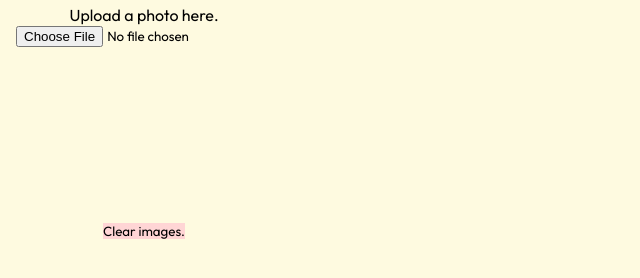
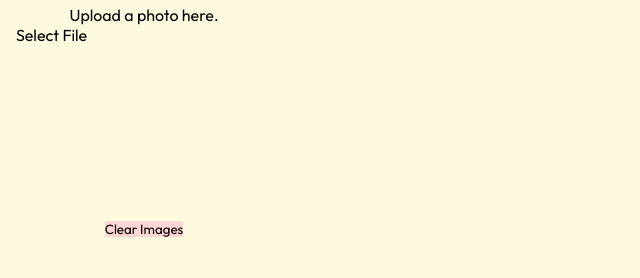
Before and after one commit to Alisa-Leung/Bloomia, a browser extension: page index.html in a window 1280 px wide. Shown: the part 106-384 px from the top of the page, without its empty margins (0-640 px from the left). Drawn offline with Linux system fonts and the light colour scheme; a web font is replaced by a local one.

Commit message:
file input stuff

```diff
--- a/index.html
+++ b/index.html
@@ -11,12 +11,13 @@
     <h1 id="greeting"></h1>
     <img id="logo" src="images/logo.png"/>
     <p>Upload a photo here.</p>
-    <div id=buttonContainer>
-      <input type="file" id="photoFile" accept="image/*">
-    </div>
+    <label id="customFile">
+      <input type="file" id="photoFile" accept="image/*" hidden>
+      <span>Select File</span>
+    </label>
     <div id="galleryContainer">
       <div id="gallery"></div>
     </div>
-    <button id="clearImages">Clear images.</button>
+    <button id="clearImages">Clear Images</button>
   </body>
 </html>
```
